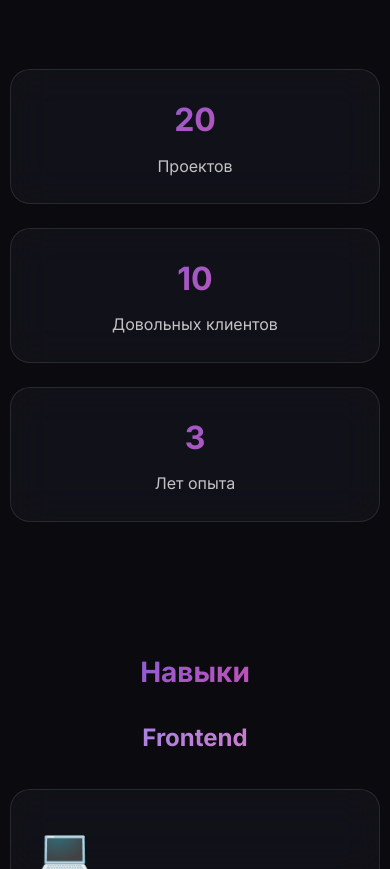
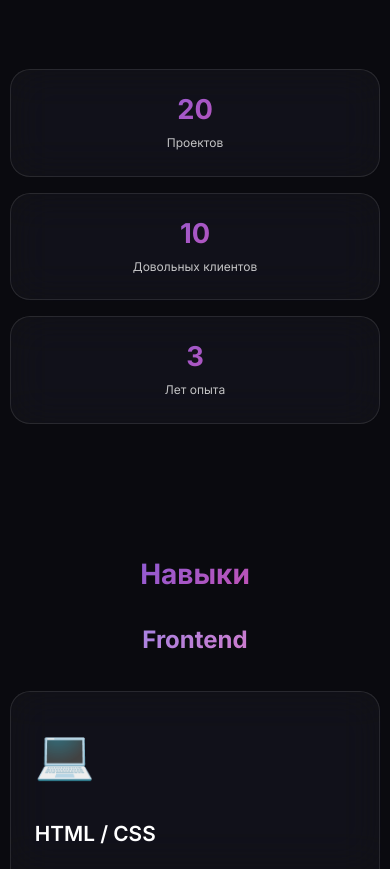
Before and after one commit to Anatoliiyastrebov/partfol, a website: page index.html in a window 390 px wide. Shown: the part 1560-2429 px from the top of the page. Drawn offline with Linux system fonts and the light colour scheme.

Commit message:
Improve stats cards responsiveness: better adaptation for all screen sizes

```diff
--- a/styles.css
+++ b/styles.css
@@ -794,11 +794,13 @@ section {
     display: grid;
     grid-template-columns: repeat(3, 1fr);
     gap: var(--spacing-lg);
+    width: 100%;
+    box-sizing: border-box;
 }
 
 .stat-card {
     text-align: center;
-    padding: var(--spacing-xl);
+    padding: clamp(var(--spacing-md), 3vw, var(--spacing-xl));
     background: var(--bg-card);
     backdrop-filter: blur(20px) saturate(180%);
     border: 1px solid var(--border);
@@ -806,6 +808,8 @@ section {
     transition: all var(--transition-base);
     position: relative;
     overflow: hidden;
+    min-width: 0;
+    box-sizing: border-box;
 }
 
 .stat-card::before {
@@ -832,22 +836,29 @@ section {
 }
 
 .stat-number {
-    font-size: clamp(2rem, 4vw, 3rem);
+    font-size: clamp(1.5rem, 5vw, 3rem);
     font-weight: var(--font-weight-bold);
     background: linear-gradient(135deg, var(--primary), var(--accent));
     -webkit-background-clip: text;
     -webkit-text-fill-color: transparent;
     background-clip: text;
-    margin-bottom: var(--spacing-xs);
+    margin-bottom: clamp(var(--spacing-xs), 1.5vw, var(--spacing-sm));
     position: relative;
     z-index: 1;
+    line-height: 1.2;
+    word-wrap: break-word;
+    overflow-wrap: break-word;
 }
 
 .stat-label {
     color: var(--text-secondary);
-    font-size: 1rem;
+    font-size: clamp(0.875rem, 2vw, 1rem);
     position: relative;
     z-index: 1;
+    line-height: 1.4;
+    word-wrap: break-word;
+    overflow-wrap: break-word;
+    hyphens: auto;
 }
 
 /* ===== SKILLS SECTION ===== */
@@ -1367,6 +1378,26 @@ section {
     }
 }
 
+/* Средние экраны (планшеты в альбомной ориентации) */
+@media (min-width: 769px) and (max-width: 1024px) {
+    .about-stats {
+        grid-template-columns: repeat(3, 1fr);
+        gap: clamp(var(--spacing-sm), 1.5vw, var(--spacing-md));
+    }
+
+    .stat-card {
+        padding: clamp(var(--spacing-md), 2vw, var(--spacing-lg));
+    }
+
+    .stat-number {
+        font-size: clamp(1.8rem, 3.5vw, 2.2rem);
+    }
+
+    .stat-label {
+        font-size: clamp(0.85rem, 1.5vw, 0.95rem);
+    }
+}
+
 /* Планшеты и небольшие ноутбуки */
 @media (max-width: 1024px) {
     .container {
@@ -1417,7 +1448,11 @@ section {
 
     .about-stats {
         grid-template-columns: repeat(3, 1fr);
-        gap: var(--spacing-md);
+        gap: clamp(var(--spacing-sm), 2vw, var(--spacing-md));
+    }
+
+    .stat-card {
+        padding: clamp(var(--spacing-sm), 2.5vw, var(--spacing-lg));
     }
 
     .contact-content {
@@ -1541,6 +1576,22 @@ section {
     .about-stats {
         grid-template-columns: 1fr;
         gap: var(--spacing-md);
+        padding: 0;
+    }
+
+    .stat-card {
+        padding: var(--spacing-lg);
+        width: 100%;
+        max-width: 100%;
+        box-sizing: border-box;
+    }
+
+    .stat-number {
+        font-size: clamp(2rem, 6vw, 2.5rem);
+    }
+
+    .stat-label {
+        font-size: clamp(0.9rem, 2.2vw, 1rem);
     }
 
     .skills-grid {
@@ -1598,6 +1649,24 @@ section {
     .skill-card,
     .project-card {
         padding: var(--spacing-md);
+    }
+
+    .about-stats {
+        grid-template-columns: 1fr;
+        gap: var(--spacing-sm);
+    }
+
+    .stat-card {
+        padding: var(--spacing-md) var(--spacing-sm);
+    }
+
+    .stat-number {
+        font-size: clamp(1.5rem, 7vw, 2rem);
+        margin-bottom: var(--spacing-xs);
+    }
+
+    .stat-label {
+        font-size: clamp(0.75rem, 2.5vw, 0.875rem);
     }
 
     .contact-form {
```
